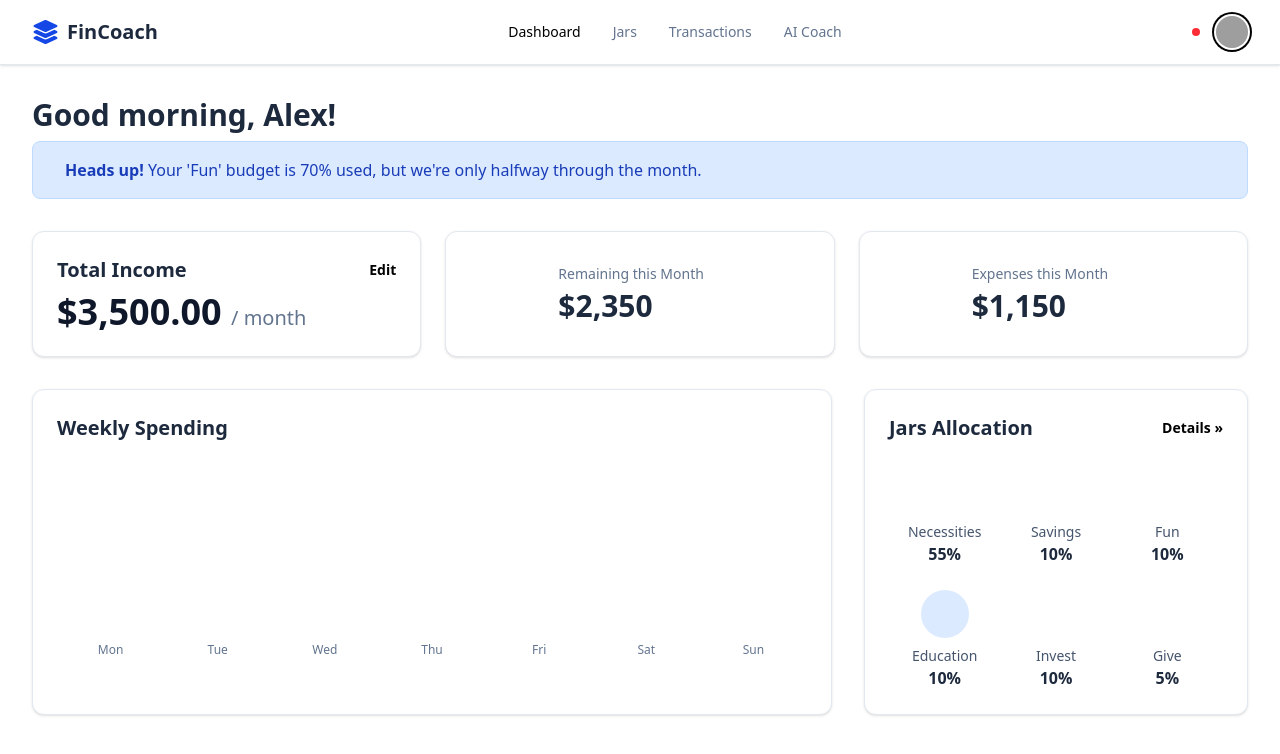
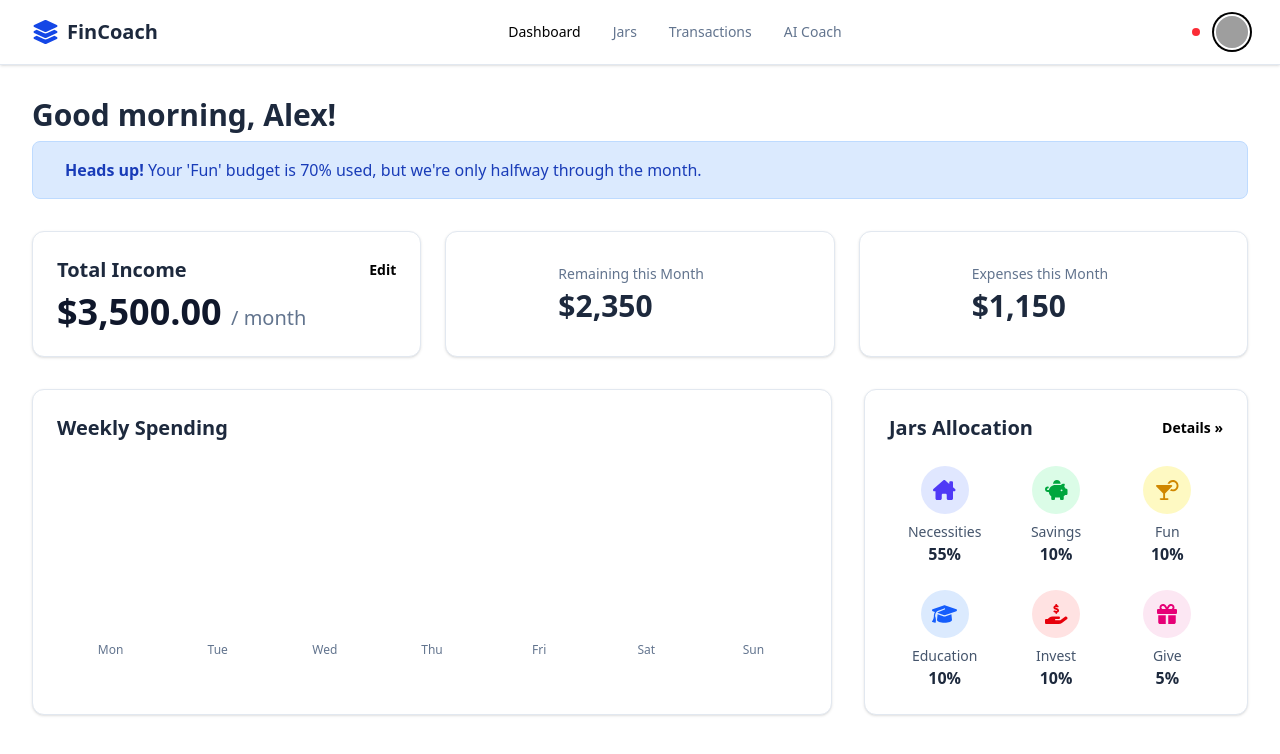
Before and after one commit to HCMUS-HQHuy/VPBANK-HACKATHON, a React (Vite) app: page / in a window 1280 px wide. Shown: the top 754 px of the page. Built offline with nearby package versions, Linux system fonts and the light colour scheme; grey boxes are pictures that could not be loaded.

Commit message:
fix icon color

```diff
--- a/src/Dashboard.jsx
+++ b/src/Dashboard.jsx
@@ -7,6 +7,7 @@ import {
   faGift,
 } from '@fortawesome/free-solid-svg-icons'
 
+import { FontAwesomeIcon } from '@fortawesome/react-fontawesome'
 
 const Dashboard = () => {
   return (
@@ -94,16 +95,16 @@ const Dashboard = () => {
               </div>
               <div className="grid grid-cols-3 gap-y-6 text-center">
                 {[
-                  { label: 'Necessities', percent: '55%', icon: 'house-chimney', color: 'indigo' },
-                  { label: 'Savings', percent: '10%', icon: 'piggy-bank', color: 'green' },
-                  { label: 'Fun', percent: '10%', icon: 'martini-glass-citrus', color: 'yellow' },
-                  { label: 'Education', percent: '10%', icon: 'graduation-cap', color: 'blue' },
-                  { label: 'Invest', percent: '10%', icon: 'hand-holding-dollar', color: 'red' },
-                  { label: 'Give', percent: '5%', icon: 'gift', color: 'pink' },
+                    { label: 'Necessities', percent: '55%', icon: faHouseChimney, color: 'bg-indigo-100 text-indigo-600' },
+                    { label: 'Savings', percent: '10%', icon: faPiggyBank, color: 'bg-green-100 text-green-600' },
+                    { label: 'Fun', percent: '10%', icon: faMartiniGlassCitrus, color: 'bg-yellow-100 text-yellow-600' },
+                    { label: 'Education', percent: '10%', icon: faGraduationCap, color: 'bg-blue-100 text-blue-600' },
+                    { label: 'Invest', percent: '10%', icon: faHandHoldingDollar, color: 'bg-red-100 text-red-600' },
+                    { label: 'Give', percent: '5%', icon: faGift, color: 'bg-pink-100 text-pink-600' },
                 ].map(({ label, percent, icon, color }) => (
                   <div key={label} className="flex flex-col items-center">
-                    <div className={`w-12 h-12 rounded-full flex items-center justify-center bg-${color}-100 text-${color}-600 text-xl`}>
-                      <i className={`fa-solid fa-${icon}`}></i>
+                    <div className={`w-12 h-12 rounded-full flex items-center justify-center ${color} text-xl`}>
+                      <FontAwesomeIcon icon={icon}/>
                     </div>
                     <p className="text-sm font-medium text-slate-600 mt-2">{label}</p>
                     <p className="font-bold text-slate-800">{percent}</p>
```
